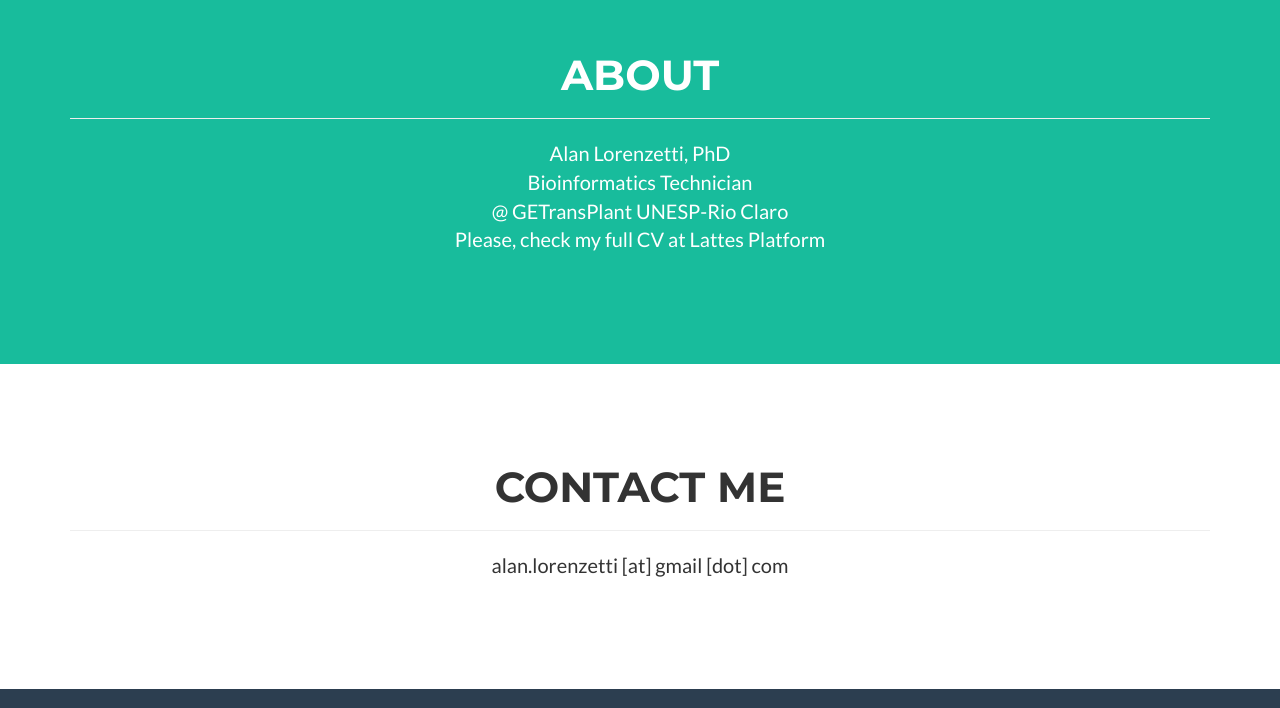
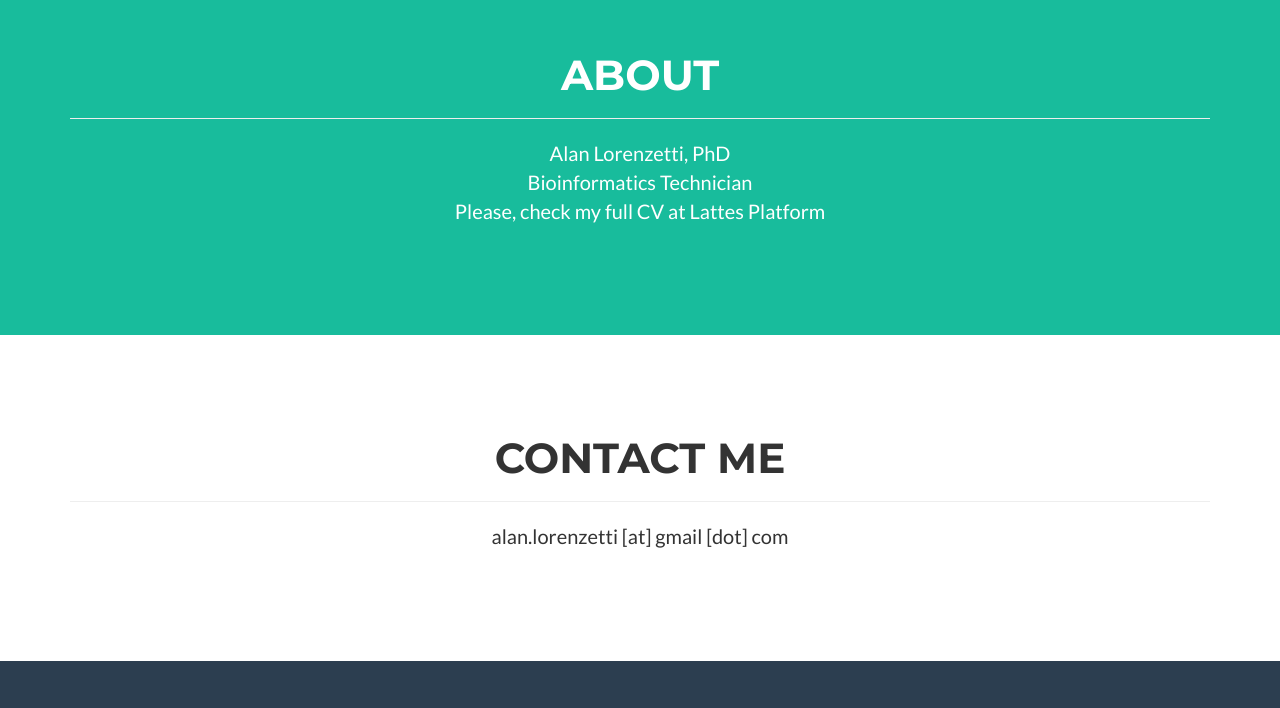
Before and after one commit to alanlorenzetti/alanlorenzetti.github.io, a website: page index.html in a window 1280 px wide. Shown: the part 940-1648 px from the top of the page. Drawn offline with nearby package versions, Linux system fonts and the light colour scheme.

Commit message:
removed filiation

```diff
--- a/index.html
+++ b/index.html
@@ -183,7 +183,6 @@
                 <div class="col-lg-12 text-center">
                     <p>Alan Lorenzetti, PhD<br>
                     Bioinformatics Technician<br>
-		            @ GETransPlant UNESP-Rio Claro<br>
                     Please, check my full CV at <a href="http://lattes.cnpq.br/6846364249275473"><font color="ffffff">Lattes Platform</font></a>
 		    </p>
                 </div>
```
Also changed, not shown: 1 other file.
